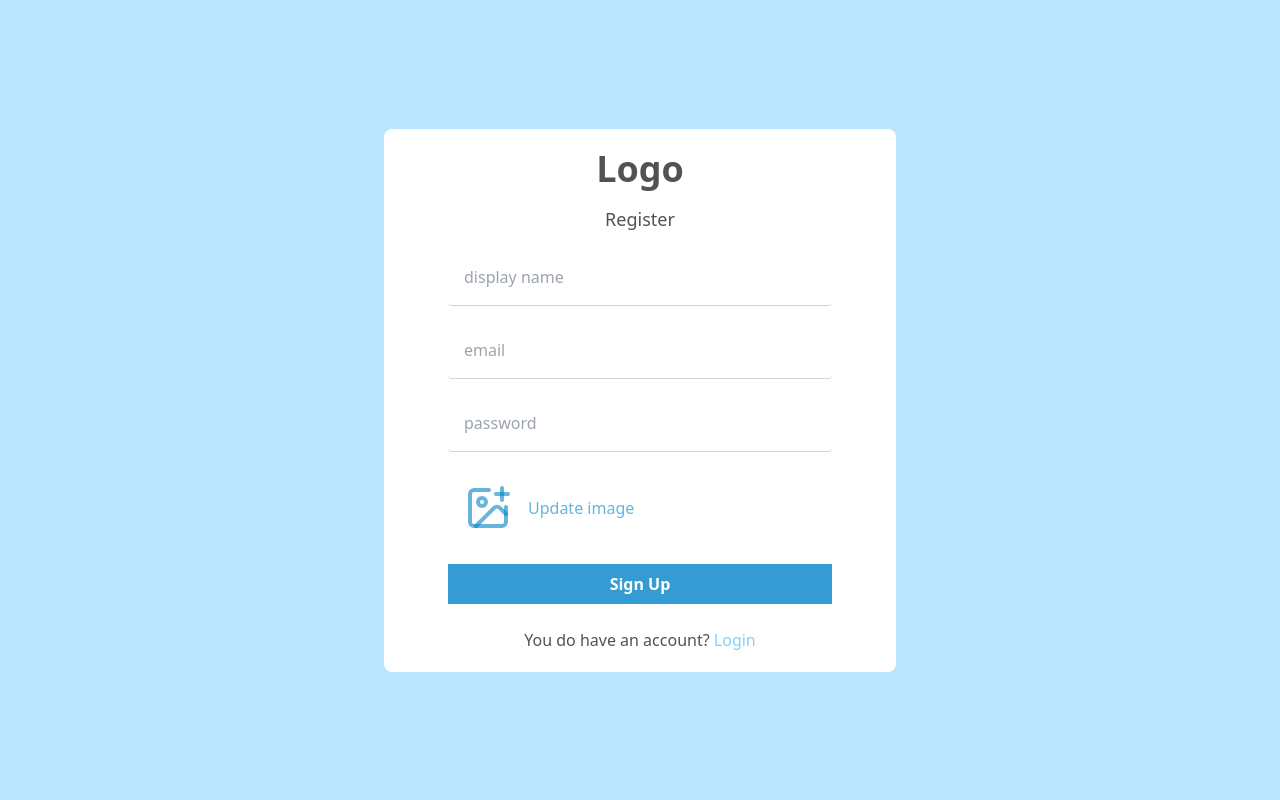
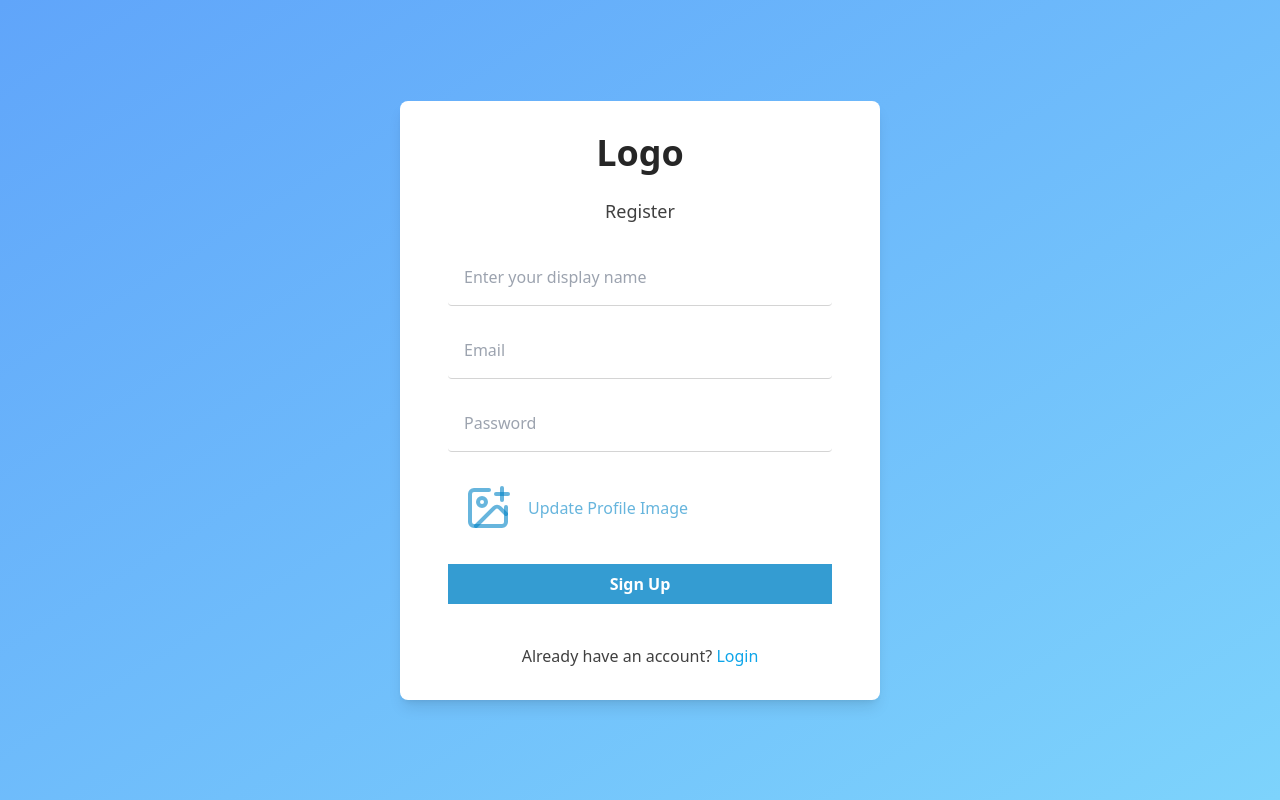
Before and after one commit to Jeycon585YT/Surise-Chat, a React (Vite) app: page /register in a window 1280 px wide. Built offline with nearby package versions, Linux system fonts and the light colour scheme; no server answers; the database is empty.

Commit message:
Revamp register page UI and enhance user experience

```diff
--- a/src/pages/Register.jsx
+++ b/src/pages/Register.jsx
@@ -50,15 +50,15 @@ const Register = () => {
   };
 
   return (
-    <div className="relative bg-sky-200 min-h-screen flex items-center justify-center">
+    <div className="relative bg-gradient-to-br from-blue-400 to-sky-300 min-h-screen flex items-center justify-center">
       {isPending && <LoadingSpin className="absolute" />}
-      <div className="bg-white py-5 px-16 rounded-lg flex flex-col gap-4 items-center">
-        <h1 className="text-neutral-600 font-bold text-4xl">Logo</h1>
-        <h4 className="text-neutral-600 text-lg">Register</h4>
-        <form onSubmit={handleSubmit} className="flex flex-col gap-4">
-          <Input placeholder="display name" type="text" />
-          <Input placeholder="email" type="email" />
-          <Input placeholder="password" type="password" />
+      <div className="bg-white py-8 px-12 rounded-lg flex flex-col gap-6 items-center shadow-lg">
+        <h1 className="text-neutral-800 font-bold text-4xl">Logo</h1>
+        <h4 className="text-neutral-700 text-lg">Register</h4>
+        <form onSubmit={handleSubmit} className="flex flex-col gap-4 w-full">
+          <Input placeholder="Enter your display name" type="text" />
+          <Input placeholder="Email" type="email" />
+          <Input placeholder="Password" type="password" />
 
           <input id="file" className="hidden" type="file" />
           <label
@@ -66,19 +66,20 @@ const Register = () => {
             className="flex items-center space-x-4 cursor-pointer p-4 text-sky-600/60 hover:brightness-150 duration-150"
           >
             <LuImagePlus size={48} />
-            <span>Update image</span>
+            <span>Update Profile Image</span>
           </label>
+
           <Button
             className="bg-sky-600/80 disabled:bg-slate-300"
             text="Sign Up"
             disabled={isPending}
           />
         </form>
-        <p className="mt-2 text-neutral-600">
-          You do have an account?{" "}
+        <p className="mt-4 text-neutral-700">
+          Already have an account?{" "}
           <Link
             to="/login"
-            className="text-sky-300 hover:text-sky-800 duration-150"
+            className="text-sky-500 hover:text-sky-800 duration-150"
           >
             Login
           </Link>
```
